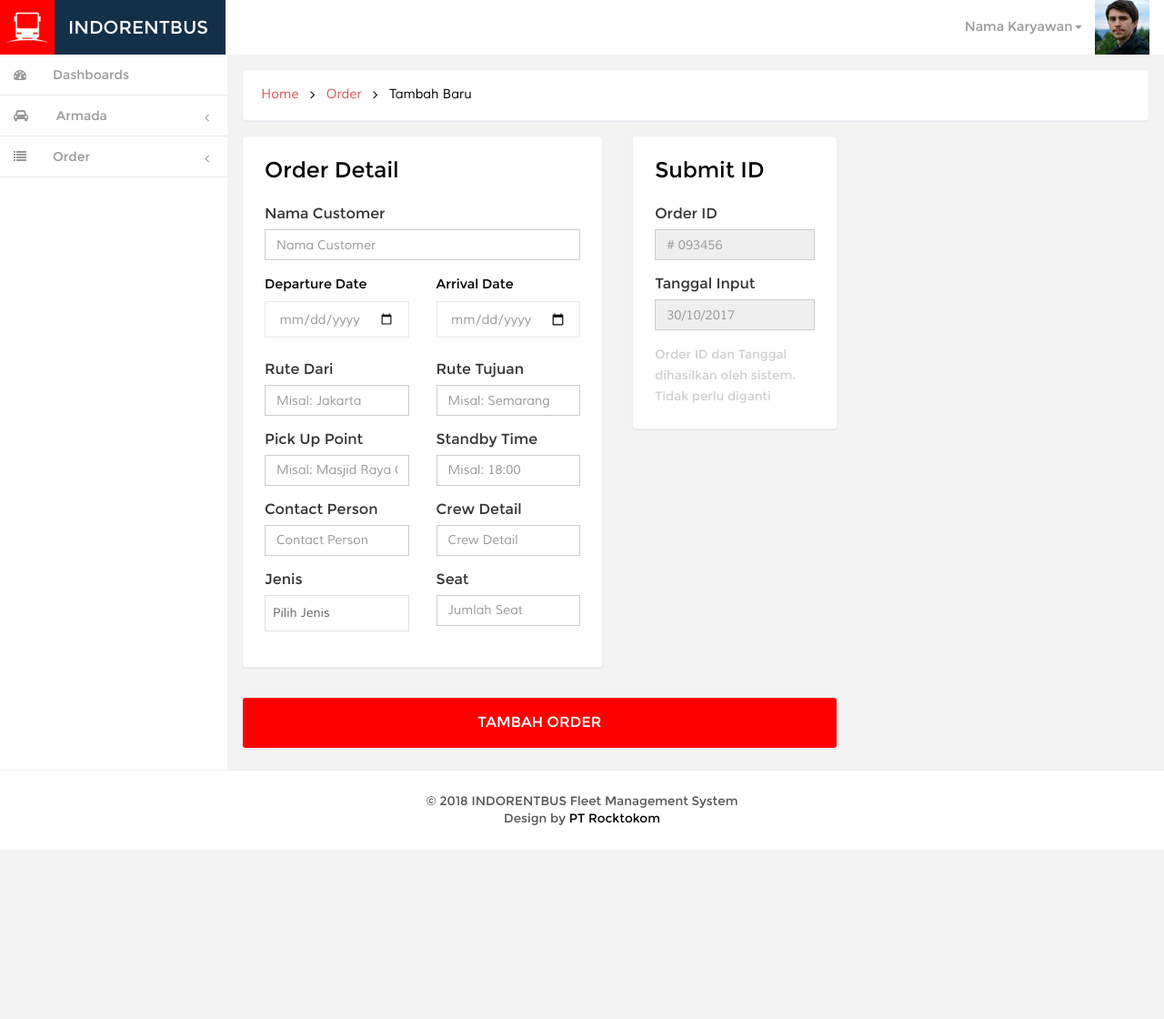
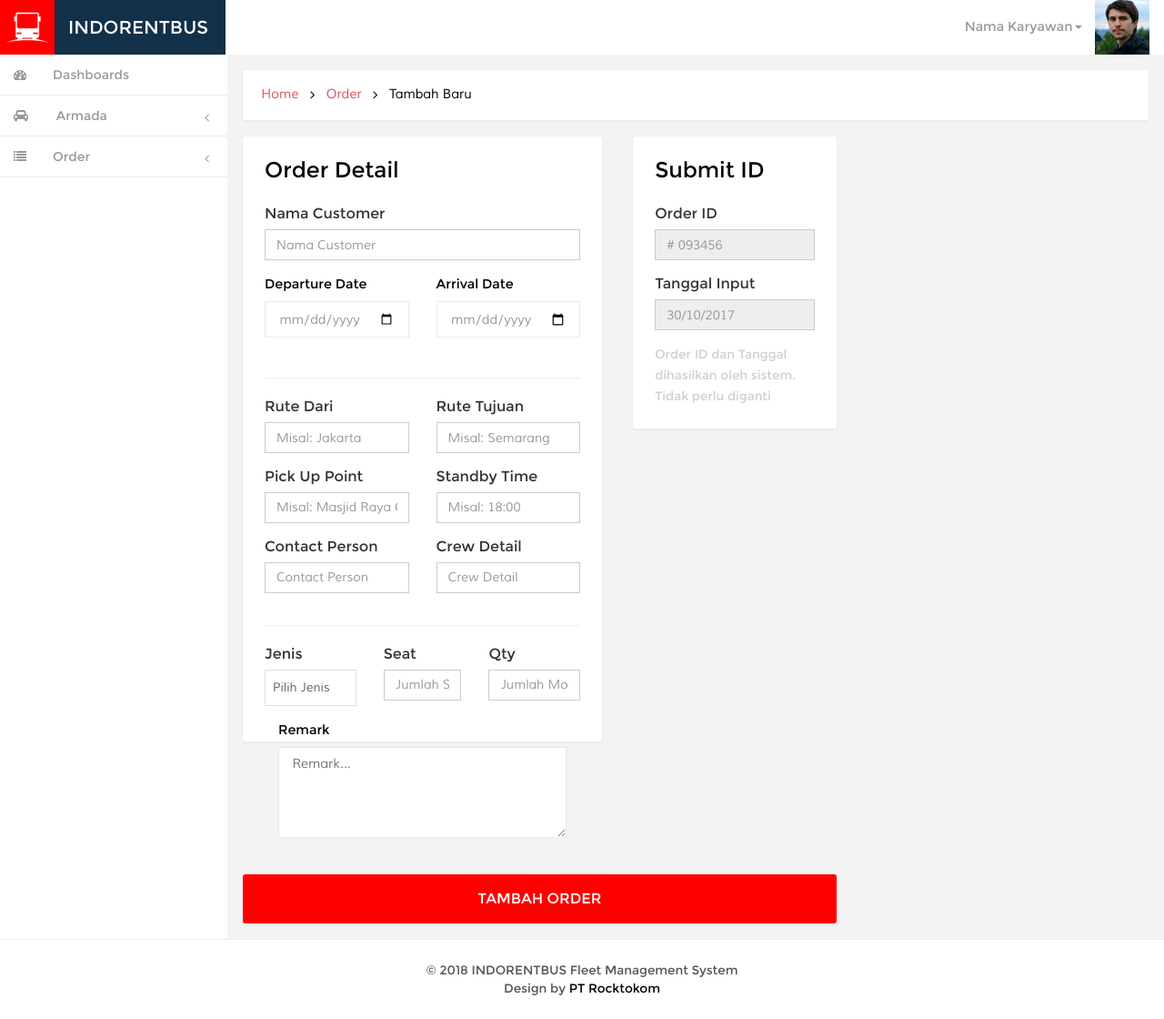
Before and after one commit to kemtol/indorentbus, a Jekyll site: the page built from laman/tambah-order.html, in a window 1280 px wide. Shown: the whole page at 91% size. Built offline with Jekyll 4.4.1, drawn with Linux system fonts in a browser that asks for light colours; nearby versions of some CDN libraries; Markdown is read by kramdown in place of the engine named in the settings; comment, search, counter and statistics services are not loaded; before the commit the page ends 934 px from its top, so only the background shows below that.

Commit message:
Update and rename orders.html to tambah-order.html

```diff
--- a/laman/orders.html
+++ b/laman/tambah-order.html
@@ -32,6 +32,7 @@ permalink: /orders/tambah/
 				<input type="date" class="form-control1 ng-invalid ng-invalid-required" ng-model="model.date" required="">
 		    	</div>
 			<div class="clearfix"></div>
+			<hr/>
 			<div class="form-group col-md-6" style="padding-left:0">
 				<label for="rute_dari">Rute Dari</label>
 				<input type="text" class="form-control required" id="rute_dari" placeholder="Misal: Jakarta" name="rute_dari">
@@ -59,56 +60,28 @@ permalink: /orders/tambah/
 				<input type="text" class="form-control required" id="cd" placeholder="Crew Detail" name="cd">
 			</div>
 			<div class="clearfix"></div>
-			<div class="form-group col-md-6" style="padding-left:0">
+			<hr/>
+			<div class="form-group col-md-4" style="padding-left:0">
 				<label for="fleet_type">Jenis</label>
 				<select name="fleet_type" id="fleet_type" class="form-control1 required">
 					<option value="">Pilih Jenis</option>
 				<option value="Big Bus" id="big_bus">Big Bus</option><option value="Family Car" id="family_car">Family Car</option><option value="Medium Bus" id="medium_bus">Medium Bus</option><option value="Micro Bus" id="micro_bus">Micro Bus</option></select>
 				<span class="glyphicon glyphicon-remove form-control-feedback hidden" aria-hidden="true"></span>
 			</div>
-			<div class="form-group col-md-6" style="padding-right:0">
+			<div class="form-group col-md-4">
 				<label for="fleet_seat">Seat</label>
 				<input type="text" class="form-control required" id="fleet_seat" placeholder="Jumlah Seat" name="fleet_seat">
 				<span class="glyphicon glyphicon-remove form-control-feedback hidden" aria-hidden="true"></span>
 			</div>
+			<div class="form-group col-md-4" style="padding-right:0">
+				<label for="qty_mobil">Qty</label>
+				<input type="text" class="form-control required" id="qty_mobil" placeholder="Jumlah Mobil" name="qty_mobil">
+			</div>
 			<div class="clearfix"></div>
-			<!--<div class="form-group">
-				<label for="fleet_no">Nomor Plat</label>
-				<input type="text" class="form-control required" id="fleet_no" placeholder="No Plat" name="fleet_no">
-				<span class="glyphicon glyphicon-remove form-control-feedback hidden" aria-hidden="true"></span>
+			<div class="col-md-12 form-group1 ">
+	      			<label class="control-label">Remark</label>
+	      			<textarea placeholder="Remark..." required=""></textarea>
 			</div>
-			<div class="form-group">
-				<label for="fleet_type">Jenis</label>
-				<select name="fleet_type" id="fleet_type" class="form-control1 required">
-					<option value="">Pilih Jenis</option>
-				</select>
-				<span class="glyphicon glyphicon-remove form-control-feedback hidden" aria-hidden="true"></span>
-			</div>
-			<div class="form-group">
-				<label for="fleet_seat">Seat</label>
-				<input type="text" class="form-control required" id="fleet_seat" placeholder="Jumlah Seat" name="fleet_seat">
-				<span class="glyphicon glyphicon-remove form-control-feedback hidden" aria-hidden="true"></span>
-			</div>
-			<div class="form-group">
-				<label for="fleet_year">Tahun Pembuatan</label>
-				<input type="text" class="form-control required" id="fleet_year" placeholder="Tahun Pembuatan" name="fleet_year">
-				<span class="glyphicon glyphicon-remove form-control-feedback hidden" aria-hidden="true"></span>
-			</div>
-			<div class="form-group">
-				<label for="fleet_engine">Jenis Mesin</label>
-				<input type="text" class="form-control required" id="fleet_engine" placeholder="Jenis Mesin" name="fleet_engine">
-				<span class="glyphicon glyphicon-remove form-control-feedback hidden" aria-hidden="true"></span>
-			</div>
-			<div class="form-group">
-				<label for="fleet_stnk">STNK</label>
-				<input type="text" class="form-control required" id="fleet_stnk" placeholder="STNK" name="fleet_stnk">
-				<span class="glyphicon glyphicon-remove form-control-feedback hidden" aria-hidden="true"></span>
-			</div>
-			<div class="form-group">
-				<label for="fleet_no_rangka">No. Rangka</label>
-				<input type="text" class="form-control required" id="fleet_no_rangka" placeholder="No. Rangka" name="fleet_no_rangka">
-				<span class="glyphicon glyphicon-remove form-control-feedback hidden" aria-hidden="true"></span>
-			</div>-->
 		</div>
 	</div>
 	<div class="col-xs-12 col-lg-3 grid-form">
```
